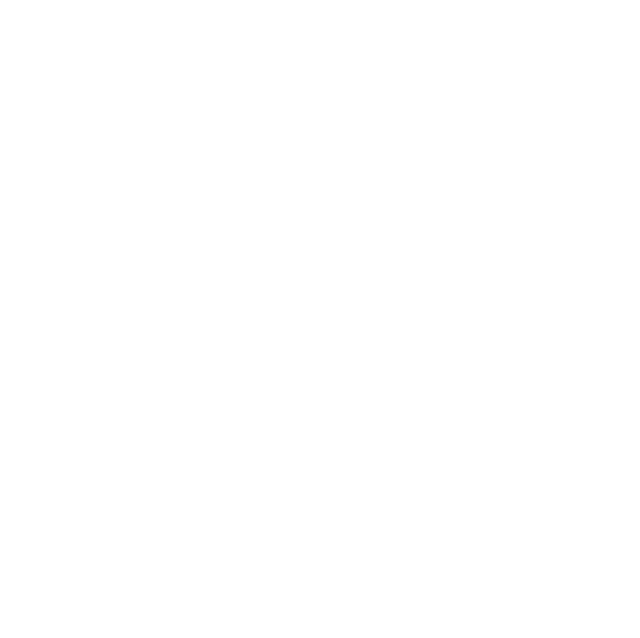
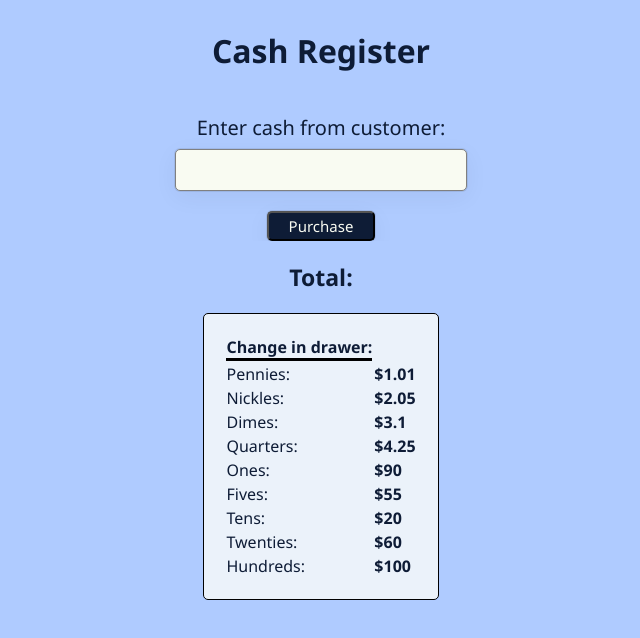
Before and after one commit to dana-66/Build-a-Cash-Register-using-JS, a plain HTML site: page index.html in a window 1280 px wide. Shown: the whole page, without its empty margins (319-959 px from the left). Drawn offline with Linux system fonts and the light colour scheme.

Commit message:
html, css, some js

```diff
--- a/css/style.css
+++ b/css/style.css
@@ -0,0 +1,90 @@
+* {
+    /* margin: 0; */
+    padding: 0;
+    font-family: 'Segoe UI', Tahoma, Geneva, Verdana, sans-serif;
+    background: #AFCBFF;
+    color: #0E1C36;
+}
+
+ main{
+    display: flex;
+    flex-direction: column;
+    align-items: center;
+    justify-content: center;
+}
+
+.input-form{
+    display: flex;
+    flex-direction: column;
+    align-items: center;
+}
+.input-form .user-input{
+    display: flex;
+    flex-direction: column;
+    align-items: center;
+}
+.input-form .user-input label{
+    font-size: 20px;
+    font-weight: 500;
+    margin-top: 20px;
+}
+.input-form .user-input input[type="number"]{
+    width: 250px;
+    /* height: 30px; */
+    padding: 10px 20px;
+    font-size: 15px;
+    background: #F9FBF2;
+    margin-top: 8px;
+    border-radius: 5px;
+    border: 0.03rem solid gray;
+    box-shadow: rgba(0, 0, 0, 0.05) 0px 6px 24px 0px, rgba(0, 0, 0, 0.08) 0px 0px 0px 1px;
+}
+
+.input-form button{
+    cursor: pointer;
+    background: #0E1C36;
+    color: #F9FBF2;
+    padding: 3px 20px;
+    border-radius: 5px;
+    font-weight: 500;
+    font-size: 15px;
+    margin-top: 20px;
+    box-shadow: rgba(0, 0, 0, 0.05) 0px 6px 24px 0px, rgba(0, 0, 0, 0.08) 0px 0px 0px 1px;
+    transition: all 200ms ease-in-out;
+}
+.input-form button:hover{
+    background: #ffb703;
+    color: #0E1C36;
+}
+
+.display{
+    text-align: center;
+}
+.display .total {
+    margin-top: 20px;
+    font-weight: 700;
+    font-size: 23px;
+}
+.display table {
+    text-align: start;
+    margin-top: 20px;
+    width: 100%;
+    border: 0.02rem solid #000;
+    border-radius: 5px;
+    padding: 20px;
+}
+.display table th {
+    margin-bottom: 10px;
+    border-bottom: 0.2rem solid #000;
+
+}
+.display table, th, tr, td {
+    background: #ebf2fa;
+}
+.amount{
+    font-weight: 600;
+}
+
+#change-due {
+    display: none;
+}
--- a/index.html
+++ b/index.html
@@ -8,6 +8,64 @@
 </head>
 <body>
 
+    <main>
+        <h1>Cash Register</h1>
+        <!-- hidden but displays the change to give the customer -->
+         <div id="change-due">
+
+         </div>
+        <div class="input-form">
+            <div class="user-input">
+                <label for="cash">Enter cash from customer:</label>
+                <input type="number" name="cash" id="cash">
+            </div>
+            <button id="purchase-btn">Purchase</button>
+        </div>
+        <div class="display">
+            <div class="total" id="total">Total: </div>
+            <table id="cash-drawer-display">
+                <th>
+                    Change in drawer:
+                </th>
+                <tr>
+                    <td>Pennies: </td>
+                    <td class="amount">$1.01</td>
+                </tr>
+                <tr>
+                    <td>Nickles: </td>
+                    <td class="amount">$2.05</td>
+                </tr>
+                <tr>
+                    <td>Dimes: </td>
+                    <td class="amount">$3.1</td>
+                </tr>
+                <tr>
+                    <td>Quarters: </td>
+                    <td class="amount">$4.25</td>
+                </tr>
+                <tr>
+                    <td>Ones: </td>
+                    <td class="amount">$90</td>
+                </tr>
+                <tr>
+                    <td>Fives: </td>
+                    <td class="amount">$55</td>
+                </tr>
+                <tr>
+                    <td>Tens: </td>
+                    <td class="amount">$20</td>
+                </tr>
+                <tr>
+                    <td>Twenties: </td>
+                    <td class="amount">$60</td>
+                </tr>
+                <tr>
+                    <td>Hundreds: </td>
+                    <td class="amount">$100</td>
+                </tr>
+            </table>
+        </div>
+    </main>
     <script src="js/script.js"></script>
 </body>
 </html>
--- a/js/script.js
+++ b/js/script.js
@@ -0,0 +1,60 @@
+// you'll build a cash register app that will return change to the customer based on the price of the item, the amount of cash provided by the customer, and the amount of cash in the cash drawer.
+// You'll also need to show different messages to the user in different scenarios:
+//  1-  "Status: INSUFFICIENT_FUNDS" => if cash-in-drawer is less than the change due, or if you cannot return the exact change.
+//  2-  "Status: CLOSED" => if cash-in-drawer is equal to the change due.
+//  3-  "Status: OPEN" =>  if cash-in-drawer is greater than the change due and you can return change, with the change due in coins and bills sorted in highest to lowest order.
+
+let price = 1.87;   //price of the item
+// available currency in the drawer
+let cid = [
+  ['PENNY', 1.01],
+  ['NICKEL', 2.05],
+  ['DIME', 3.1],
+  ['QUARTER', 4.25],
+  ['ONE', 90],
+  ['FIVE', 55],
+  ['TEN', 20],
+  ['TWENTY', 60],
+  ['ONE HUNDRED', 100]
+];
+const dollarAmount = [
+  [penny, 0.01],
+  [nickel, 0.05],
+  [dime, 0.1],
+  [quarter, 0.25],
+  [dollar, 1],
+  [fiveDollars, 5],
+  [tenDollars, 10],
+  [twentyDollars, 20],
+  [oneHundredDollar, 100]
+]
+
+const cash = Number(document.getElementById("cash").value);
+const purchaseBtn = document.getElementById("purchase-btn");
+const priceScreen = document.getElementById("total");
+const tableValue = document.querySelectorAll(".amount");
+const displayChangeDue = document.getElementById("change-due");
+
+
+
+// check cash register
+const checkCashRegister = () => {
+  if(cash < price){
+    alert("Customer does not have enough money to purchase the item");
+    cash = "";
+    return;
+  }
+  if(cash === price){
+    displayChangeDue.innerHTML = `<p>No change due- customer paid with exact cash</p>`;
+    cash = "";
+    return;
+  }
+  let changeDue = cash - price;
+  let reverseCid = [...cid].reverse();
+  let result = {status: 'OPEN', change: []};
+
+};
+
+purchaseBtn.addEventListener("click" , ()=>{
+  // isValid();
+});
```
